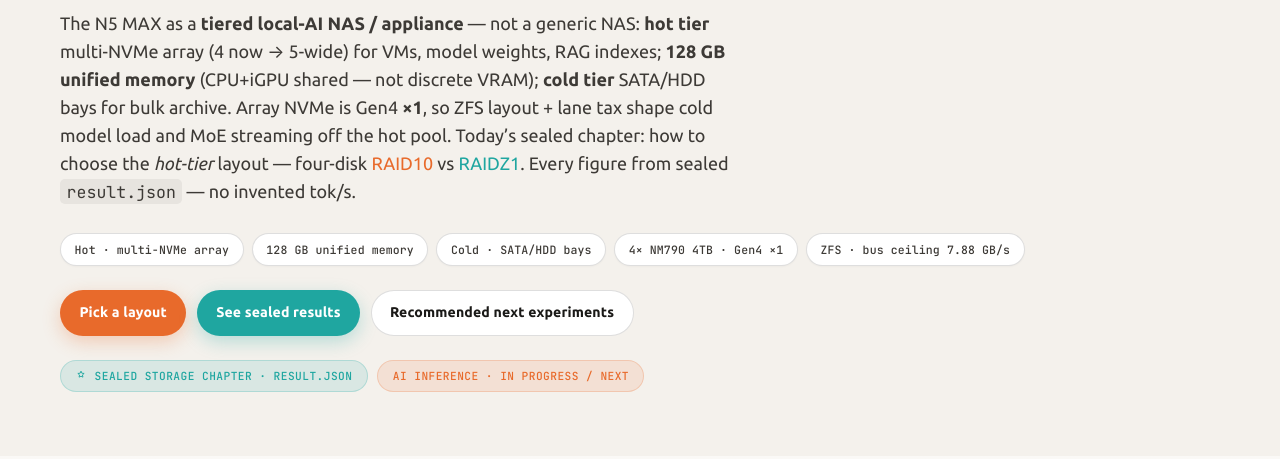
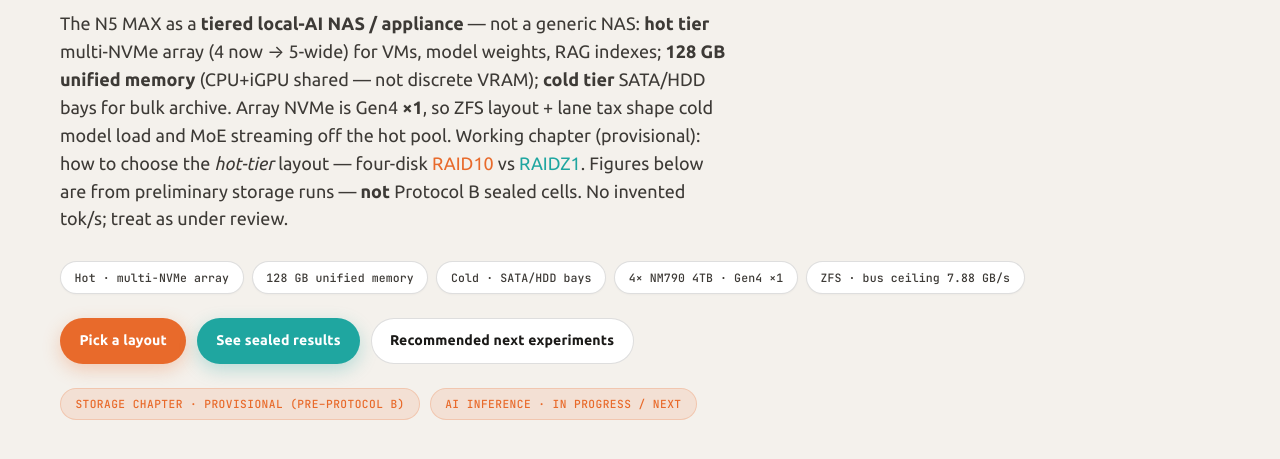
Before and after one commit to recklessnode/n5-max, a plain HTML site: page index.html in a window 1280 px wide. Shown: the part 491-950 px from the top of the page. Drawn offline with nearby package versions, Linux system fonts and the light colour scheme.

Commit message:
site: provisional storage framing + Ubuntu chart fonts
Align with lab: chapter is pre-Protocol B, not sealed story.

```diff
--- a/data/result.sample.json
+++ b/data/result.sample.json
@@ -28,7 +28,7 @@
     {
       "id": "write_amp",
       "label": "Write amplification",
-      "value": 1.37,
+      "value": 1.375,
       "unit": "×",
       "winner": "RAIDZ1",
       "detail": "RAIDZ1 parity · vs RAID10's 1.97× mirror"
@@ -73,7 +73,7 @@
   },
   "write_amplification": {
     "RAID10": {"value": 1.97, "label": "RAID10 · mirror"},
-    "RAIDZ1": {"value": 1.375, "label": "RAIDZ1 · parity", "headline_rounded": 1.37},
+    "RAIDZ1": {"value": 1.375, "label": "RAIDZ1 · parity", "headline_rounded": 1.375},
     "reference_line": 1.0,
     "axis_max": 2.2,
     "operation": "sequential write 1M ×4",
--- a/index.html
+++ b/index.html
@@ -49,9 +49,8 @@
         <strong>128&nbsp;GB unified memory</strong> (CPU+iGPU shared — not discrete VRAM);
         <strong>cold tier</strong> SATA/HDD bays for bulk archive.
         Array NVMe is Gen4 <strong>×1</strong>, so ZFS layout + lane tax shape cold model load and MoE streaming off the hot pool.
-        Today’s sealed chapter: how to choose the <em>hot-tier</em> layout — four-disk
-        <span class="t-raid10">RAID10</span> vs <span class="t-raidz1">RAIDZ1</span>. Every figure from sealed
-        <code>result.json</code> — no invented tok/s.
+        Working chapter (provisional): how to choose the <em>hot-tier</em> layout — four-disk
+        <span class="t-raid10">RAID10</span> vs <span class="t-raidz1">RAIDZ1</span>. Figures below are from preliminary storage runs — <strong>not</strong> Protocol&nbsp;B sealed cells. No invented tok/s; treat as under review.
       </p>
       <div class="chips" role="list">
         <span class="chip" role="listitem">Hot · multi-NVMe array</span>
@@ -66,9 +65,8 @@
         <a class="btn btn-ghost" href="#next">Recommended next experiments</a>
       </div>
       <div class="badge-row">
-        <div class="badge-sealed">
-          <svg viewBox="0 0 16 16" fill="none" aria-hidden="true"><path d="M8 1.5l1.2 2.8 3 .3-2.3 2 0.7 2.9L8 8.3 5.4 9.5l.7-2.9-2.3-2 3-.3L8 1.5z" stroke="currentColor" stroke-width="1.2" stroke-linejoin="round"/></svg>
-          Sealed storage chapter · result.json
+        <div class="badge-pending">
+          Storage chapter · provisional (pre–Protocol B)
         </div>
         <div class="badge-pending">AI inference · in progress / next</div>
       </div>
--- a/js/app.js
+++ b/js/app.js
@@ -11,7 +11,7 @@
 
   const reduceMotion = window.matchMedia("(prefers-reduced-motion: reduce)").matches;
 
-  Chart.defaults.font.family = '"Instrument Sans", ui-sans-serif, system-ui, sans-serif';
+  Chart.defaults.font.family = 'Ubuntu, ui-sans-serif, system-ui, sans-serif';
   Chart.defaults.font.size = 12;
   Chart.defaults.color = TICK;
   Chart.defaults.plugins.legend.display = false;
@@ -44,14 +44,14 @@
             display: !!yTitle,
             text: yTitle,
             color: TICK,
-            font: { family: '"Instrument Sans", sans-serif', size: 11, weight: "500" },
+            font: { family: 'Ubuntu, sans-serif', size: 11, weight: "500" },
           },
         },
       },
       plugins: {
         tooltip: {
           backgroundColor: "#1a1917",
-          titleFont: { family: '"Instrument Sans", sans-serif', weight: "600" },
+          titleFont: { family: 'Ubuntu, sans-serif', weight: "600" },
           bodyFont: { family: '"JetBrains Mono", monospace', size: 12 },
           padding: 10,
           cornerRadius: 8,
```
